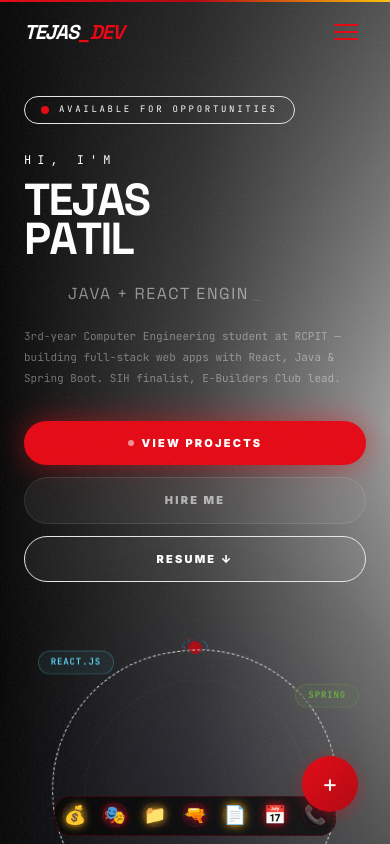
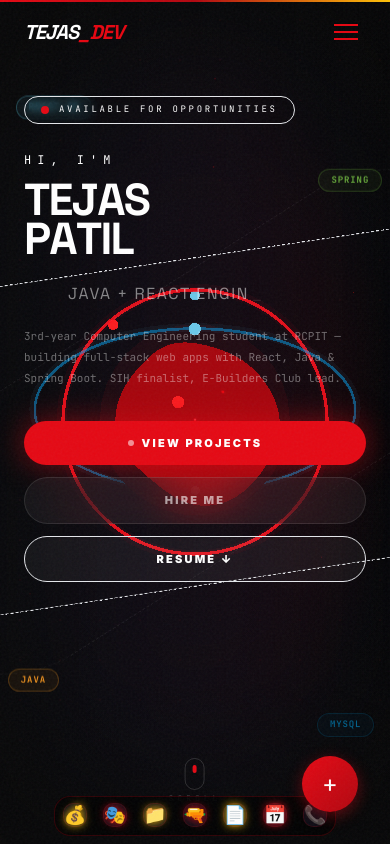
Before and after one commit to TEJASPATIL1357/Portfolio, a React (Vite) app: page / in a window 390 px wide. Shown: the top 844 px of the page. Built offline with nearby package versions, Linux system fonts and the light colour scheme.

Commit message:
Fix mobile background visibility and 3D hero layering

```diff
--- a/src/Components/Hero.tsx
+++ b/src/Components/Hero.tsx
@@ -246,14 +246,14 @@ const Hero = () => {
           initial={{ opacity: 0, scale: 0.9 }}
           animate={{ opacity: 1, scale: 1 }}
           transition={{ duration: 1.4, ease: 'easeOut', delay: 0.3 }}
-          className="relative z-20 flex items-center justify-center w-full min-h-[350px] lg:min-h-[560px]"
+          className="absolute inset-0 lg:relative z-0 lg:z-20 flex items-center justify-center w-full opacity-30 lg:opacity-100 pointer-events-none lg:pointer-events-auto"
         >
           {/* Layered glow halos */}
           <div className="absolute inset-0 rounded-full bg-heist-red/8 blur-[160px] animate-pulse pointer-events-none" />
           <div className="absolute inset-12 rounded-full bg-indigo-500/5 blur-[80px] pointer-events-none" />
 
           {/* 3D Orb */}
-          <div className="w-full h-full min-h-[350px] lg:min-h-[560px]">
+          <div className="w-full h-full lg:min-h-[560px]">
             <TechOrb3D />
           </div>
 
--- a/src/Components/TechOrb3D.tsx
+++ b/src/Components/TechOrb3D.tsx
@@ -201,7 +201,7 @@ export default function TechOrb3D() {
   }, []);
 
   return (
-    <div className="w-full h-full min-h-[350px] lg:min-h-[420px]">
+    <div className="w-full h-full lg:min-h-[420px]">
       <Canvas
         camera={{ position: [0, 0, mobile ? 12 : 9.5], fov: mobile ? 50 : 46 }}
         gl={{
--- a/src/Components/reactbits/Global3DBackground.tsx
+++ b/src/Components/reactbits/Global3DBackground.tsx
@@ -33,7 +33,7 @@ function VaultEnvironment() {
       <ScrollScene mouse={mouse} mobile={mobile} />
 
       {/* Reduced sparkles */}
-      <Sparkles count={mobile ? 0 : 8} scale={15} size={2} speed={0.3} color="#e50914" />
+      <Sparkles count={mobile ? 3 : 8} scale={15} size={2} speed={0.3} color="#e50914" />
     </>
   );
 }
@@ -168,12 +168,12 @@ const Global3DBackground = () => {
   const mobile = isMobile();
 
   // Skip 3D background entirely on mobile — massive perf win
-  if (mobile) return null;
+  // if (mobile) return null; // Re-enabled for mobile as per user request
 
   return (
     <div className="fixed inset-0 z-[-1] pointer-events-none">
-      <Canvas shadows={false} dpr={[1, 1]}>
-        <PerspectiveCamera makeDefault position={[0, 0, 4]} fov={50} />
+      <Canvas shadows={false} dpr={[1, 1]} frameloop={mobile ? 'demand' : 'always'}>
+        <PerspectiveCamera makeDefault position={[0, 0, mobile ? 6 : 4]} fov={50} />
         <Suspense fallback={null}>
           <VaultEnvironment />
           <ScrollCamera />
```
